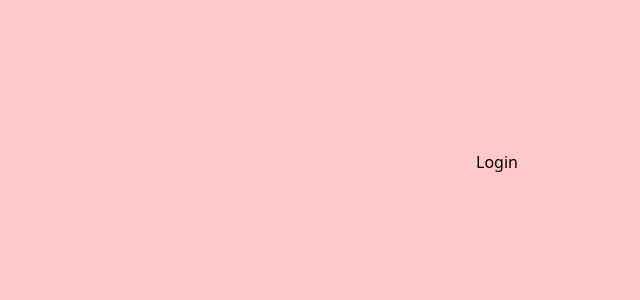
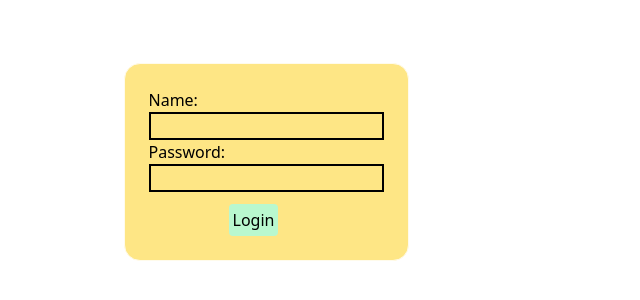
Before and after one commit to ajaynaveen99/practice-hooks, a React (Vite) app: page / in a window 1280 px wide. Shown: the part 238-538 px from the top of the page, without its empty margins (374-1014 px from the left). Built offline with nearby package versions, Linux system fonts and the light colour scheme.

Commit message:
Refactor LoginForm component for improved styling and structure

```diff
--- a/src/Components/createContextApi/loginExample/LoginForm.jsx
+++ b/src/Components/createContextApi/loginExample/LoginForm.jsx
@@ -15,18 +15,22 @@ import useLoginContext from "../../../context/LoginContext";
     }
 
    return (
-     <div className="flex justify-center items-center h-[100vh] bg-red-200  ">
-        <form onSubmit={handleSubmit} className="flex flex-column">
+     <div className="flex justify-center items-center h-[100vh] bg-white-200   ">
+        <form onSubmit={handleSubmit} className="border border-amber-50 p-6 bg-amber-200 rounded-2xl">
+            <label>Name:</label>
             <input type="text"
             name="name"
+            className="border-2 block "
             value={userName}
             onChange={(e)=>setUserName(()=>e.target.value)}/>
+               <label>Password:</label>
              <input type="text"
+              className="border-2 block "
             name="password"
 
             value={password}
             onChange={(e)=>setPassword(()=>e.target.value)}/>
-            <button type="submit">Login</button>
+            <button type="submit"  className=" border-amber-20 p-1 rounded-sm block ml-20 mt-3 bg-green-200 ">Login</button>
         </form>
      </div>
    )
```
